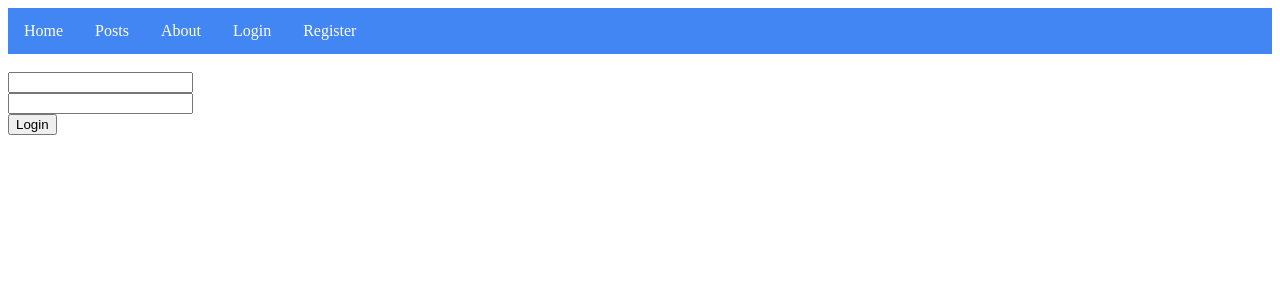
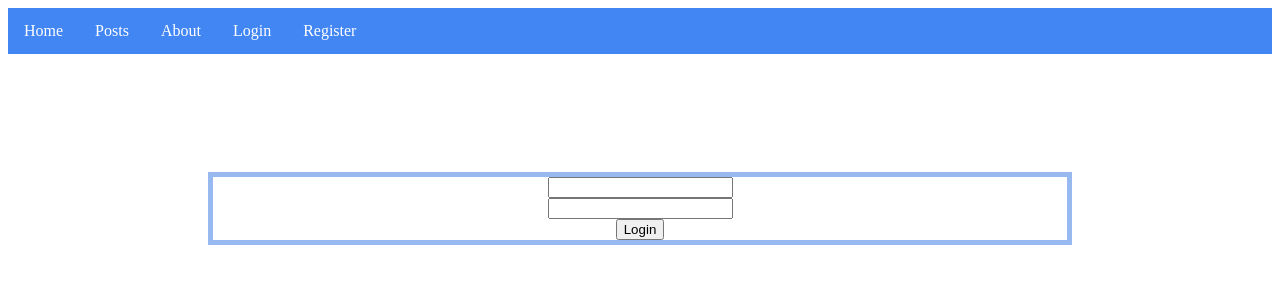
Before and after one commit to nikito96/angular_project_pu, an Angular app: page /login in a window 1280 px wide. Shown: the top 300 px of the page. Built offline with nearby package versions, Linux system fonts and the light colour scheme.

Commit message:
adding some css

```diff
--- a/src/app/login/login.component.css
+++ b/src/app/login/login.component.css
@@ -0,0 +1,8 @@
+#form {
+  text-align: center;
+  margin-top: 100px;
+  margin-right: 200px;
+  margin-left: 200px;
+  text-align: center;
+  border: solid 5px #97b9ef;
+}
--- a/src/app/login/login.component.html
+++ b/src/app/login/login.component.html
@@ -1,3 +1,4 @@
+<div id="form">
   <form>
     <input type="text">
     <br>
@@ -5,3 +6,4 @@
     <br>
     <input type="submit" value="Login">
   </form>
+</div>
--- a/src/app/navmenu/navmenu.component.html
+++ b/src/app/navmenu/navmenu.component.html
@@ -1,7 +1,7 @@
 <ul>
   <li><a routerLink="/home">Home</a></li>
-  <li><a href="">Posts</a></li>
+  <li><a routerLink="#">Posts</a></li>
   <li><a routerLink="/about">About</a></li>
   <li><a routerLink="/login">Login</a></li>
-  <li><a href="">Register</a></li>
+  <li><a routerLink="#">Register</a></li>
 </ul>
```
Lines whose indentation alone changed are shown as unchanged.
